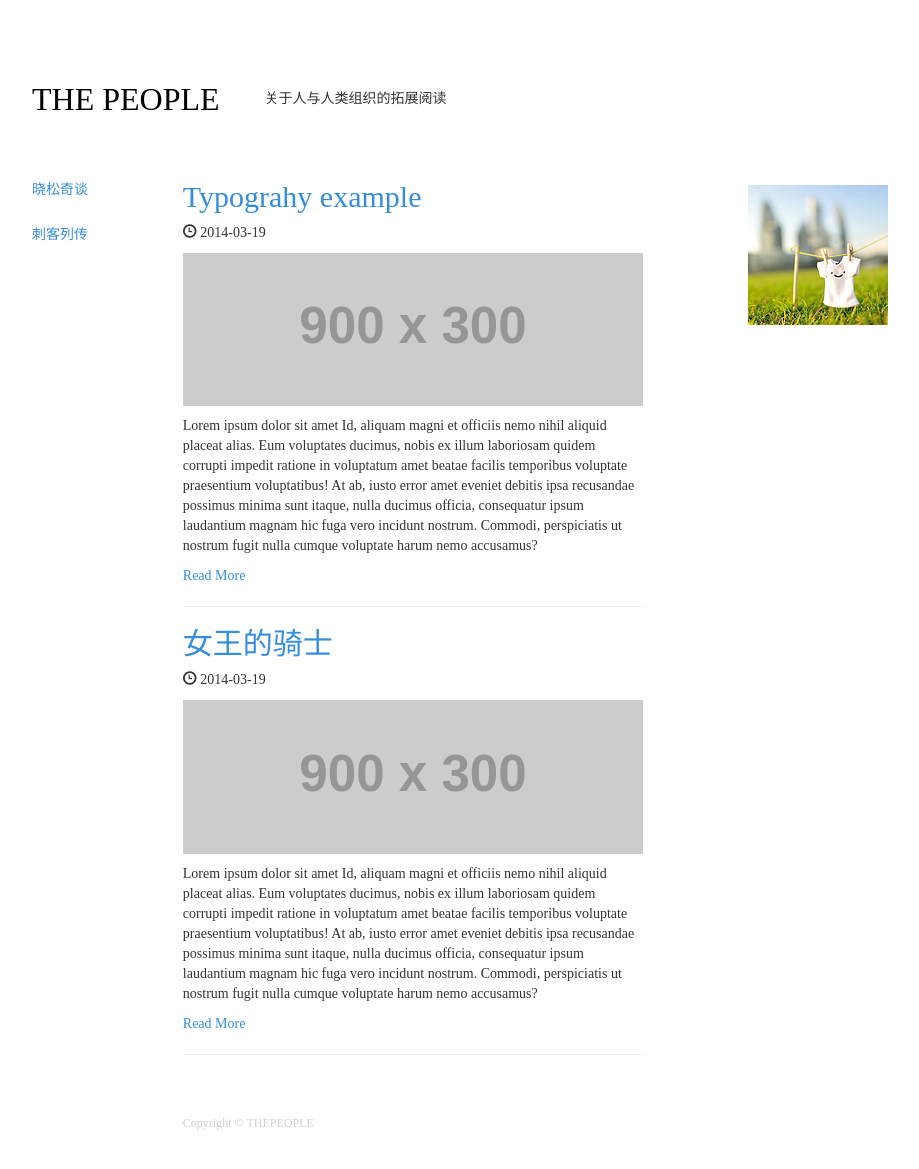
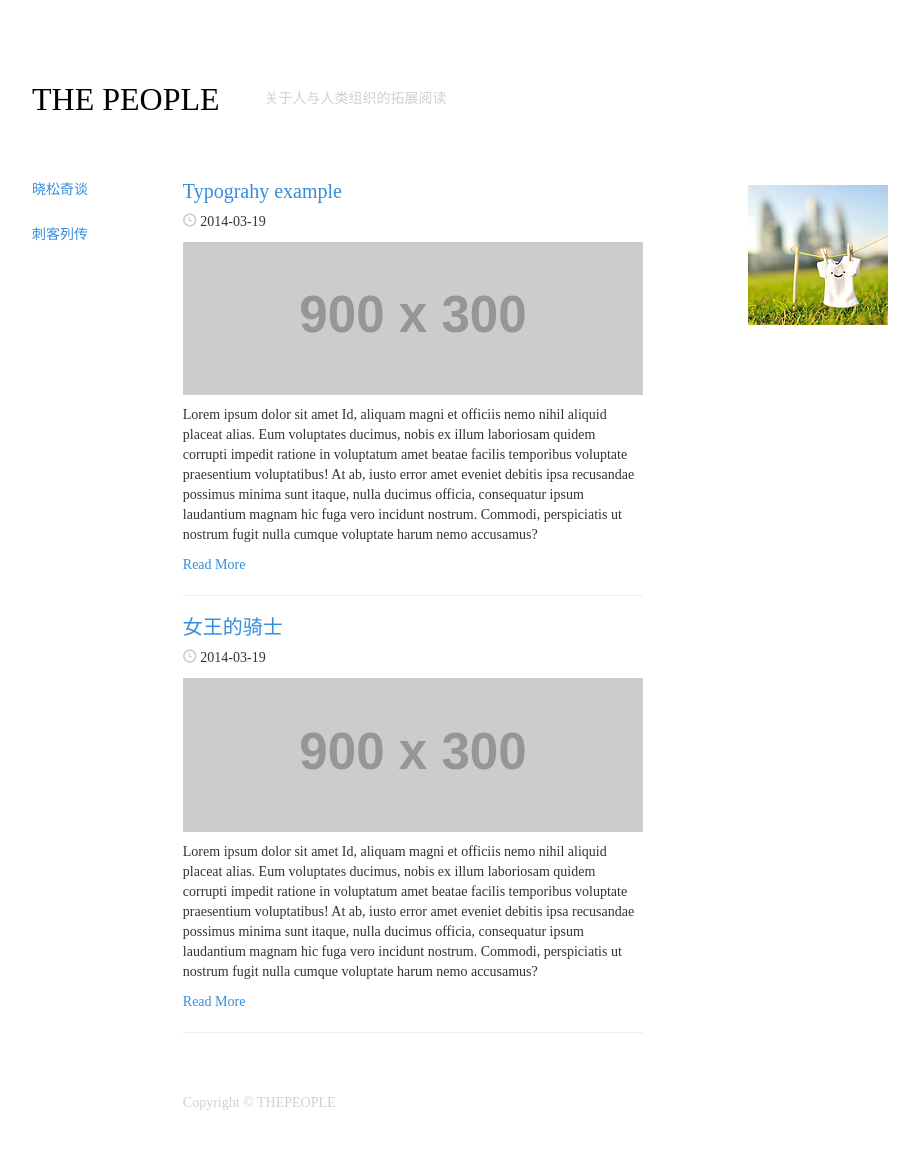
Before and after one commit to andyljj/thepeople, a Jekyll site: the page built from index.html, in a window 1280 px wide and 1212 px high. Shown: the top 1169 px of the window, without its empty margins (175-1094 px from the left). Built offline with Jekyll 4.4.1, drawn with Linux system fonts in a browser that asks for light colours; some web fonts are replaced; Markdown is read by kramdown in place of the engine named in the settings; comment, search, counter and statistics services are not loaded.

Commit message:
modify bug

```diff
--- a/_layouts/default.html
+++ b/_layouts/default.html
@@ -11,7 +11,7 @@
                 <span class="icon-bar"></span>
                 <span class="icon-bar"></span>
             </button>
-            <a class="navbar-brand" href="{{site.url}}">THE PEOPLE</a> <span id="description">{{ site.description }}</span>
+            <a class="navbar-brand" href="{{site.url}}">THE PEOPLE</a> <span class="meta" id="description">{{ site.description }}</span>
         </div>
 
         <!-- Share  -->
@@ -38,7 +38,7 @@
                 <footer>
                     <div class="row">
                         <div class="col-lg-12">
-                            <p id="copyright">Copyright © THEPEOPLE</p>
+                            <p class="meta">Copyright © THEPEOPLE</p>
                         </div>
                     </div>
                     <!-- /.row -->
--- a/_layouts/post.html
+++ b/_layouts/post.html
@@ -16,7 +16,7 @@
     </p> -->
 
     <!-- Date/Time -->
-    <p><span class="glyphicon glyphicon-time"></span> {{ page.date | date: "%F" }}</p>
+    <p><span class="glyphicon glyphicon-time meta"></span> {{ page.date | date: "%F" }}</p>
 
 
     <!-- Preview Image -->
--- a/assets/css/sb-admin.css
+++ b/assets/css/sb-admin.css
@@ -281,7 +281,7 @@
     width: 100%;
     min-height: 200px;
 }
-#copyright{
+.meta{
     color:#D0D0D0;
-    font-size: 12px;
+    font-size: 14px;
 }
--- a/index.html
+++ b/index.html
@@ -10,7 +10,7 @@
             <h2>
                 <a class="title" href="{{ post.url | prepend: site.url }}">{{ post.title }}</a>
             </h2>
-            <p><span class="glyphicon glyphicon-time"></span> {{ post.date | date: "%F" }}</p>
+            <p><span class="glyphicon glyphicon-time meta"></span> {{ post.date | date: "%F" }}</p>
             <img class="img-responsive" src="http://placehold.it/900x300" alt="">
             <p>{{post.excerpt}}</p>
             <a  href="{{ post.url | prepend: site.url }}">Read More </a>
```
Also changed, not shown: assets/css/bootstrap.min.css.
